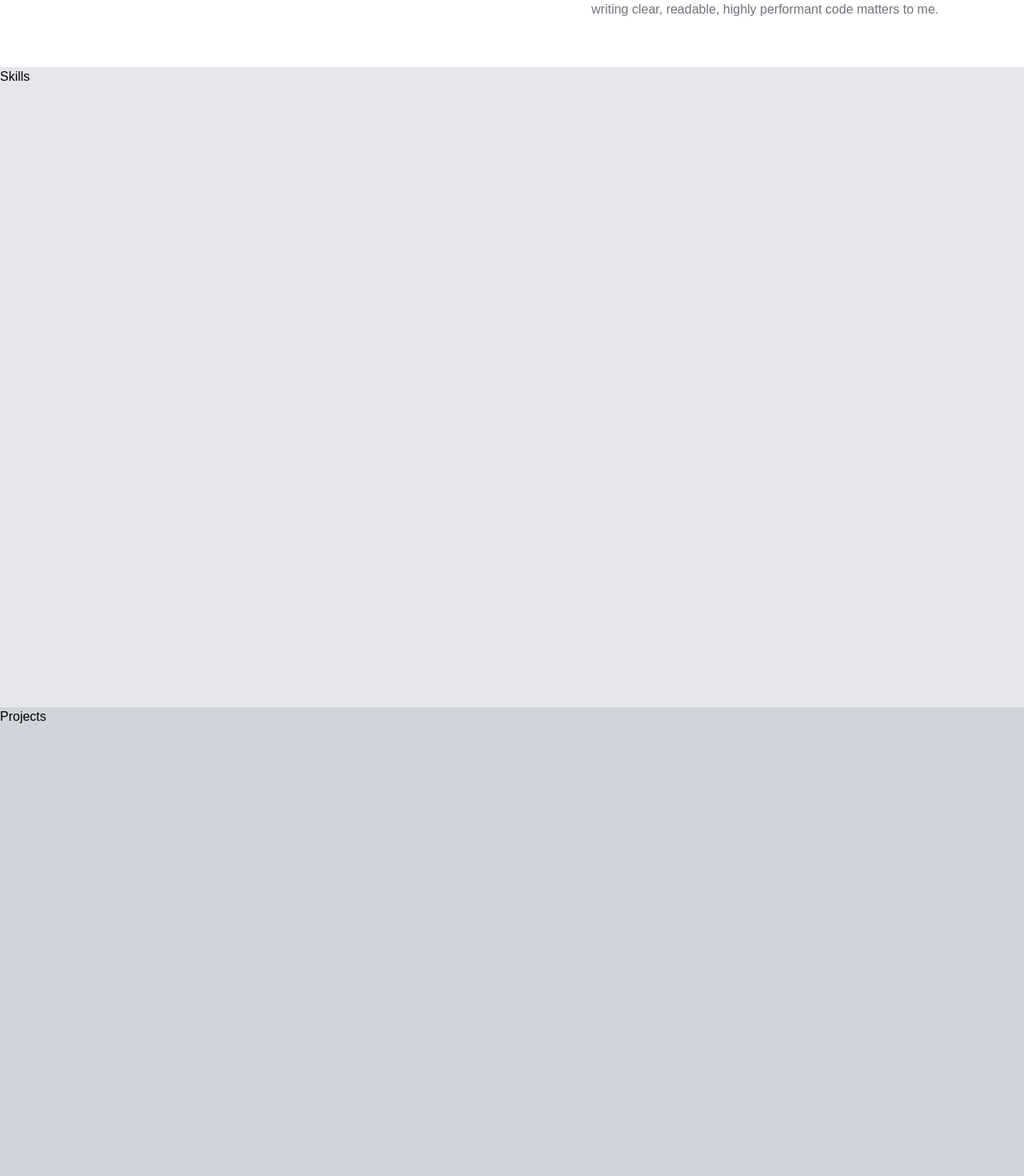
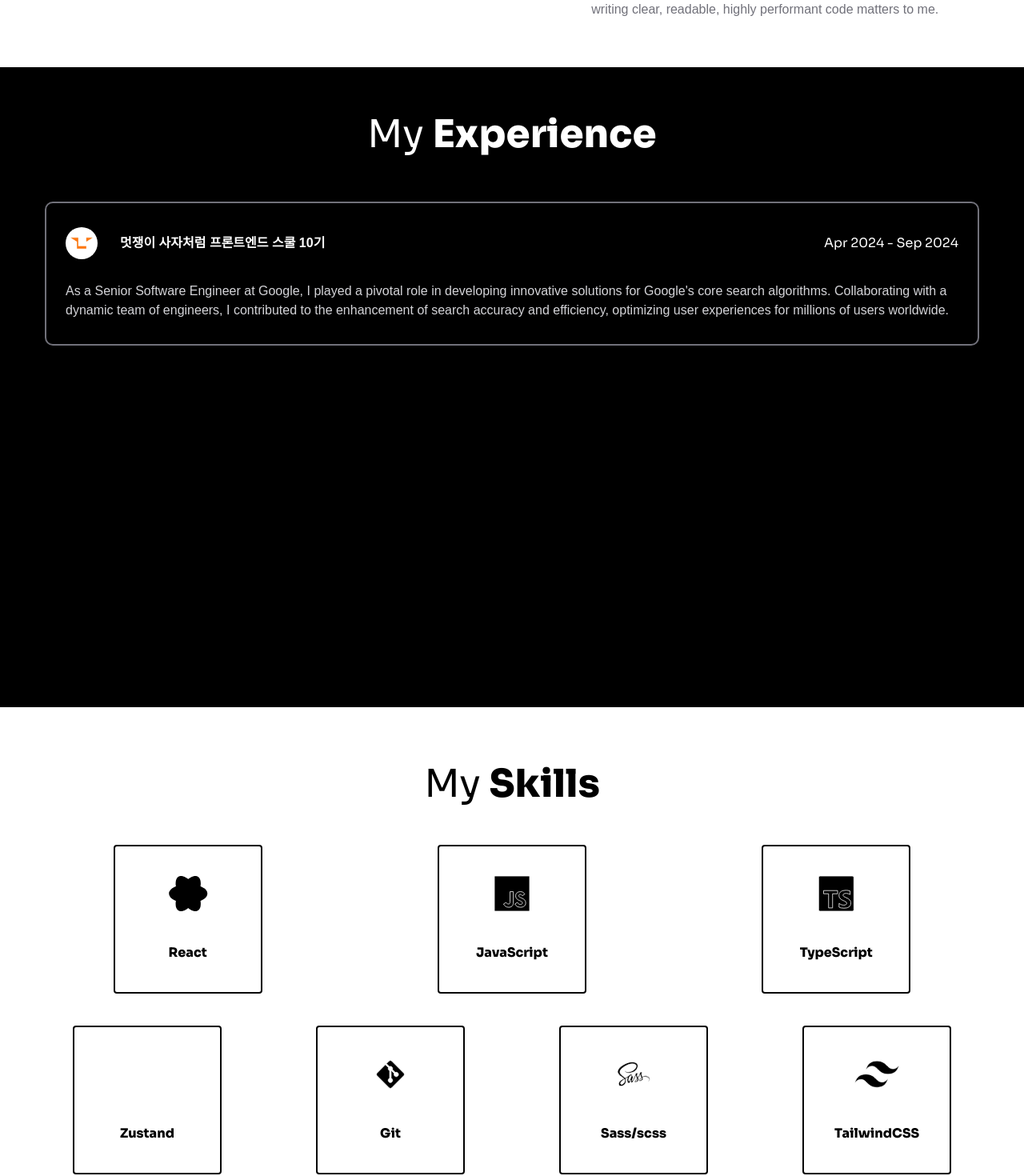
Before and after one commit to YSP97/Portfolio, a React (Vite) app: page / in a window 1280 px wide. Shown: the part 1460-2930 px from the top of the page at 80% size. Built offline with nearby package versions, Linux system fonts and the light colour scheme; a web font is replaced by a local one.

Commit message:
[Markup] Skills, Experience 제작 - sprite 수정 - likelion 이미지 추가

```diff
--- a/src/App.tsx
+++ b/src/App.tsx
@@ -7,6 +7,7 @@ import Skills from './sections/Skills.tsx';
 import ContactMe from './sections/ContactMe.tsx';
 import Project from './sections/Project.tsx';
 import Banner from './sections/Banner.tsx';
+import Experiences from './sections/Experiences.tsx';
 
 export default function App() {
   return (
@@ -18,6 +19,7 @@ export default function App() {
       <div className="">
         <Banner />
         <AboutMe />
+        <Experiences />
         <Skills />
         <Project />
         <ContactMe />
--- /dev/null
+++ b/src/components/Experience.tsx
@@ -0,0 +1,22 @@
+export default function Experience() {
+  return (
+    <div className="max-w-[1168px] w-full py-[30px] px-6 border-[2px] rounded-[10px] border-zinc-500 flex flex-col gap-7 hover:bg-zinc-800">
+      <div className="flex justify-between items-center">
+        <div className="flex items-center gap-7">
+          <img src="/assets/likelion.png" className="w-10 rounded-full" />
+          <span className="font-semibold">
+            멋쟁이 사자처럼 프론트엔드 스쿨 10기
+          </span>
+        </div>
+        <span className="font-sora">Apr 2024 - Sep 2024</span>
+      </div>
+      <p className='text-zinc-300'>
+        As a Senior Software Engineer at Google, I played a pivotal role in
+        developing innovative solutions for Google's core search algorithms.
+        Collaborating with a dynamic team of engineers, I contributed to the
+        enhancement of search accuracy and efficiency, optimizing user
+        experiences for millions of users worldwide.
+      </p>
+    </div>
+  );
+}
--- /dev/null
+++ b/src/components/Skill.tsx
@@ -0,0 +1,13 @@
+export default function Skill({ icon, name }) {
+  return (
+    <div
+      className="w-[186px] h-[186px] bg-white rounded flex flex-col justify-center items-center mx-auto gap-8 hover:bg-black hover:text-white stroke stroke-white hover:stroke-black py-[37px] border-[2px] border-black"
+      aria-label={`${name}`}
+    >
+      <svg className="w-[56px] h-[56px]">
+        <use href={`/sprite.svg#icon-${icon}`} />
+      </svg>
+      <div className="mt-2 text-center font-extrabold">{name}</div>
+    </div>
+  );
+}
--- /dev/null
+++ b/src/sections/Experiences.tsx
@@ -0,0 +1,16 @@
+import Experience from '../components/Experience.tsx';
+
+export default function Experiences() {
+  return (
+    <section
+      className="h-screen bg-black text-white flex flex-col items-center pt-[60px] gap-5"
+    >
+      <h1 className="text-5xl font-sora">
+        My <span className="font-extrabold">Experience</span>
+      </h1>
+      <div className="py-10 flex flex-col gap-8 justify-center">
+        <Experience />
+      </div>
+    </section>
+  );
+}
--- a/src/sections/Skills.tsx
+++ b/src/sections/Skills.tsx
@@ -1,7 +1,28 @@
+import Skill from '../components/Skill.tsx';
+
 export default function Skills() {
   return (
-    <section id="skills" className="h-screen bg-gray-200">
-      <h1>Skills</h1>
+    <section
+      id="skills"
+      className="flex flex-col h-screen font-sora items-center py-[60px]"
+    >
+      <h1 className="text-[48px]">
+        My <span className="font-extrabold">Skills</span>
+      </h1>
+
+      <div className="flex flex-col gap-10 mt-10">
+        <div className="flex w-[1216px]">
+          <Skill icon="react" name="React" />
+          <Skill icon="javascript" name="JavaScript" />
+          <Skill icon="typescript" name="TypeScript" />
+        </div>
+        <div className="flex w-[1216px]">
+          <Skill icon="zustand" name="Zustand" />
+          <Skill icon="git" name="Git" />
+          <Skill icon="sass" name="Sass/scss" />
+          <Skill icon="tailwindcss" name="TailwindCSS" />
+        </div>
+      </div>
     </section>
   );
 }
```
Also changed, not shown: public/assets/likelion.png (added), public/sprite.svg.
